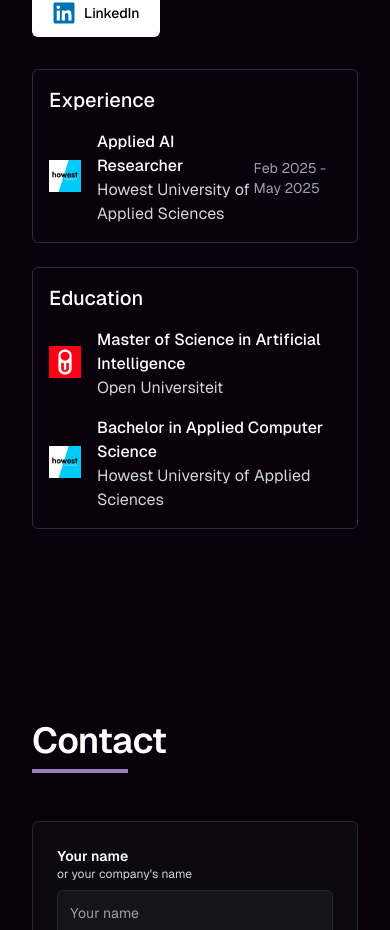
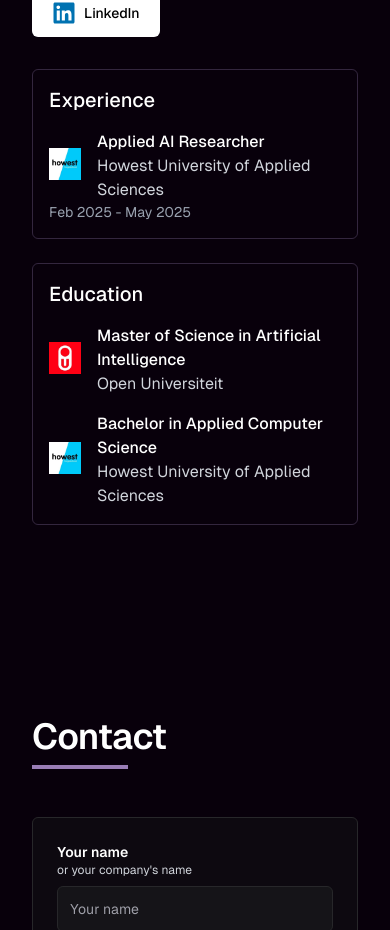
Before and after one commit to Harmxn02/harmansingh.nl, a Next.js app: page / in a window 390 px wide. Shown: the part 4376-5306 px from the top of the page. Built offline with nearby package versions, Linux system fonts and the light colour scheme.

Commit message:
REFAC: Improve education/experience code in About section

```diff
--- a/src/app/components/About.jsx
+++ b/src/app/components/About.jsx
@@ -12,6 +12,42 @@ import { FaLinkedin } from "react-icons/fa";
 // import images
 import HowestLogo from "../../../public/assets/howest_logo.webp";
 import OULogo from "../../../public/assets/ou_logo.webp";
+import UGentLogo from "../../../public/assets/ugent_logo.webp";
+
+const ExperienceItem = ({ role, company, duration, logo }) => (
+	<div className="xs:flex-row xs:items-center flex min-w-full flex-col justify-between">
+		<div className="flex items-center">
+			<Image
+				src={logo}
+				alt={`${company} logo`}
+				width={32}
+				height={32}
+				className="mr-4 mb-1 inline-block"
+			/>
+			<div>
+				<p className="font-medium">{role}</p>
+				<p className="text-textPrimary">{company}</p>
+			</div>
+		</div>
+		<span className="text-sm text-gray-400">{duration}</span>
+	</div>
+);
+
+const EducationItem = ({ institution, degree, logo }) => (
+	<div className="flex items-center">
+		<Image
+			src={logo}
+			alt={`${institution} logo`}
+			width={32}
+			height={32}
+			className="mr-4 mb-1 inline-block"
+		/>
+		<div>
+			<span className="font-medium">{degree}</span>
+			<p className="text-textPrimary">{institution}</p>
+		</div>
+	</div>
+);
 
 const About = () => {
 	// Initialize AOS
@@ -38,8 +74,8 @@ const About = () => {
 					data-aos-delay="100"
 				>
 					<p className="text-textPrimary text-lg leading-relaxed">
-						Hello! I&apos;m Harman, a Data
-						Scientist / ML Engineer based in Belgium 🇧🇪.
+						Hello! I&apos;m Harman, a Data Scientist / ML Engineer
+						based in Belgium 🇧🇪.
 					</p>
 					<p className="text-textPrimary text-lg leading-relaxed">
 						My journey in tech started all the way back in 2020,
@@ -53,23 +89,6 @@ const About = () => {
 						Artificial Intelligence at The Open University of The
 						Netherlands.
 					</p>
-
-					{/* <p className="text-textPrimary text-lg leading-relaxed italic">
-						p.s. I also have a blog (
-						<strong>
-							<a
-								href="https://ti.harmansingh.nl"
-								target="_blank"
-								rel="noopener noreferrer"
-								aria-label="Harman Singh's blog"
-								className="text-purple-light underline"
-							>
-								ti.harmansingh.nl
-							</a>
-						</strong>
-						). I made it for a course in my bachelor&apos;s degree
-						programme, but it&apos;s still up.
-					</p> */}
 					<CTA
 						icon={<FaLinkedin className="text-[#0072b1]" />}
 						content="LinkedIn"
@@ -88,31 +107,13 @@ const About = () => {
 						data-aos-delay="250"
 					>
 						<h3 className="mb-4 text-xl font-medium">Experience</h3>
-						<div className="space-y-6">
-							<div className="flex items-center justify-between">
-								{/* Applied AI Researcher */}
-								<div className="flex items-center">
-									<Image
-										src={HowestLogo}
-										alt="Howest logo"
-										width={32}
-										height={32}
-										className="mr-4 mb-1 inline-block"
-									/>
-									<div>
-										<p className="font-medium">
-											Applied AI Researcher
-										</p>
-										<p className="text-textPrimary">
-											Howest University of Applied
-											Sciences
-										</p>
-									</div>
-								</div>
-								<span className="text-sm text-gray-400">
-									Feb 2025 - May 2025
-								</span>
-							</div>
+						<div className="flex flex-col items-start space-y-6">
+							<ExperienceItem
+								role="Applied AI Researcher"
+								company="Howest University of Applied Sciences"
+								duration="Feb 2025 - May 2025"
+								logo={HowestLogo}
+							/>
 						</div>
 					</div>{" "}
 					<div
@@ -122,43 +123,17 @@ const About = () => {
 					>
 						<h3 className="mb-4 text-xl font-medium">Education</h3>
 						<div className="space-y-4">
-							<div className="flex items-center">
-								<Image
-									src={OULogo}
-									alt="Open Universiteit logo"
-									width={32}
-									height={32}
-									className="mr-4 mb-1 inline-block"
-								/>
-								<div>
-									<span className="font-medium">
-										Master of Science in Artificial
-										Intelligence
-									</span>
+							<EducationItem
+								institution="Open Universiteit"
+								degree="Master of Science in Artificial Intelligence"
+								logo={OULogo}
+							/>
 
-									<p className="text-textPrimary">
-										Open Universiteit
-									</p>
-								</div>
-							</div>
-							<div className="flex items-center">
-								<Image
-									src={HowestLogo}
-									alt="Howest logo"
-									width={32}
-									height={32}
-									className="mr-4 mb-1 inline-block"
-								/>
-								<div>
-									<span className="font-medium">
-										Bachelor in Applied Computer Science
-									</span>
-
-									<p className="text-textPrimary">
-										Howest University of Applied Sciences
-									</p>
-								</div>
-							</div>
+							<EducationItem
+								institution="Howest University of Applied Sciences"
+								degree="Bachelor in Applied Computer Science"
+								logo={HowestLogo}
+							/>
 						</div>
 					</div>
 				</div>
--- a/src/app/globals.css
+++ b/src/app/globals.css
@@ -25,6 +25,9 @@ html {
 	--color-purple-medium: #755eac;
 	--color-purple-dark: #574c9c;
 	--color-purple-darker: #382f5d;
+
+	--breakpoint-xs: 450px;
+
 }
 
 /*
```
Also changed, not shown: public/assets/ugent_logo.webp (added).
